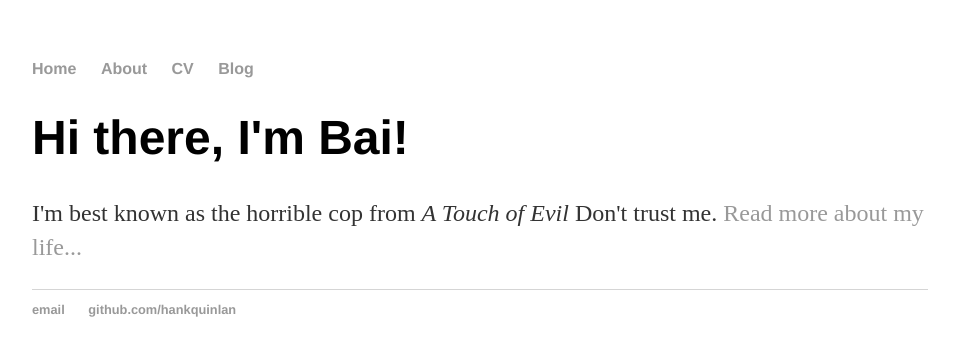
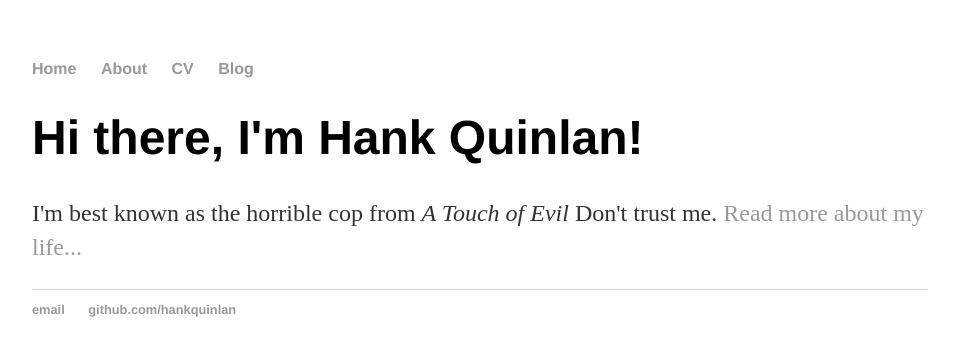
Before and after one commit to Baihe0303/baihe0303.github.io, a Jekyll site: the page built from index.html, in a window 1280 px wide. Shown: the top 356 px of the page, without its empty margins (160-1115 px from the left). Built offline with Jekyll 4.4.1, drawn with Linux system fonts in a browser that asks for light colours.

Commit message:
Update index.html

```diff
--- a/index.html
+++ b/index.html
@@ -1,30 +1,8 @@
-<!DOCTYPE html>
-<html>
-	<head>
-		<title>Bai,it's a TEST</title>
-		<!-- link to main stylesheet -->
-		<link rel="stylesheet" type="text/css" href="/css/main.css">
-	</head>
-	<body>
-		<nav>
-    		<ul>
-        		<li><a href="/">Home</a></li>
-	        	<li><a href="/about">About</a></li>
-        		<li><a href="/cv">CV</a></li>
-        		<li><a href="/blog">Blog</a></li>
-    		</ul>
-		</nav>
-		<div class="container">
-    		<div class="blurb">
-        		<h1>Hi there, I'm Bai!</h1>
-				<p>I'm best known as the horrible cop from <em>A Touch of Evil</em> Don't trust me. <a href="/about">Read more about my life...</a></p>
-    		</div><!-- /.blurb -->
-		</div><!-- /.container -->
-		<footer>
-    		<ul>
-        		<li><a href="mailto:hankquinlanhub@gmail.com">email</a></li>
-        		<li><a href="https://github.com/hankquinlan">github.com/hankquinlan</a></li>
-			</ul>
-		</footer>
-	</body>
-</html>
+---
+layout: default
+title: Hank Quinlan, Horrible Cop
+---
+<div class="blurb">
+	<h1>Hi there, I'm Hank Quinlan!</h1>
+	<p>I'm best known as the horrible cop from <em>A Touch of Evil</em> Don't trust me. <a href="/about">Read more about my life...</a></p>
+</div><!-- /.blurb -->
```
